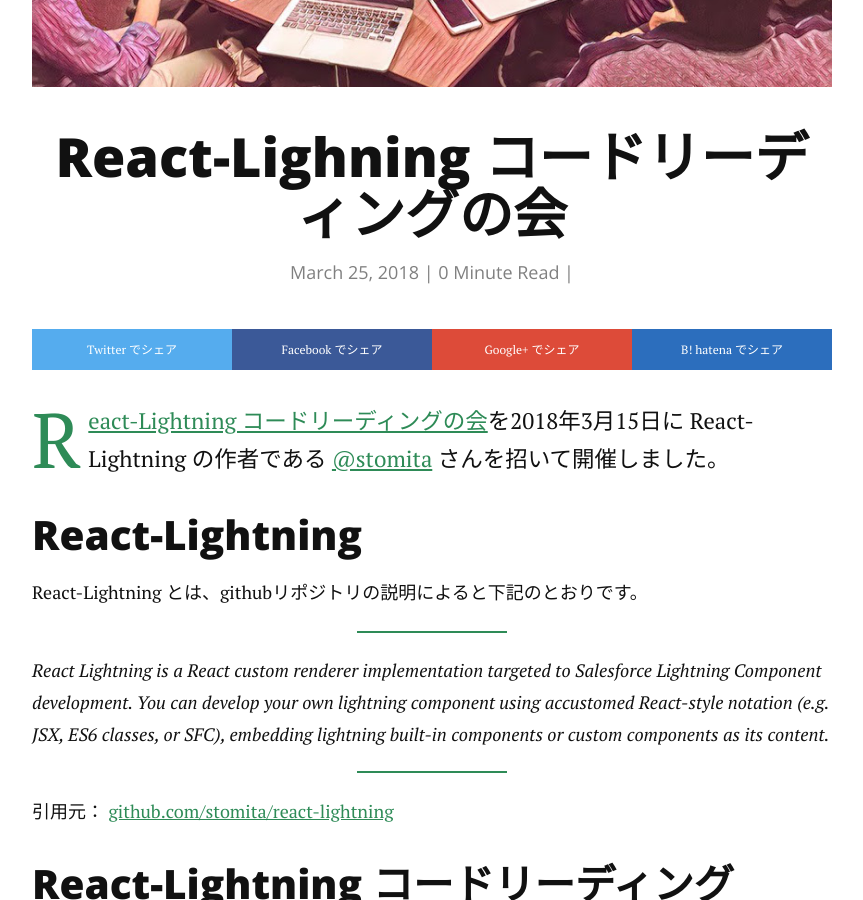
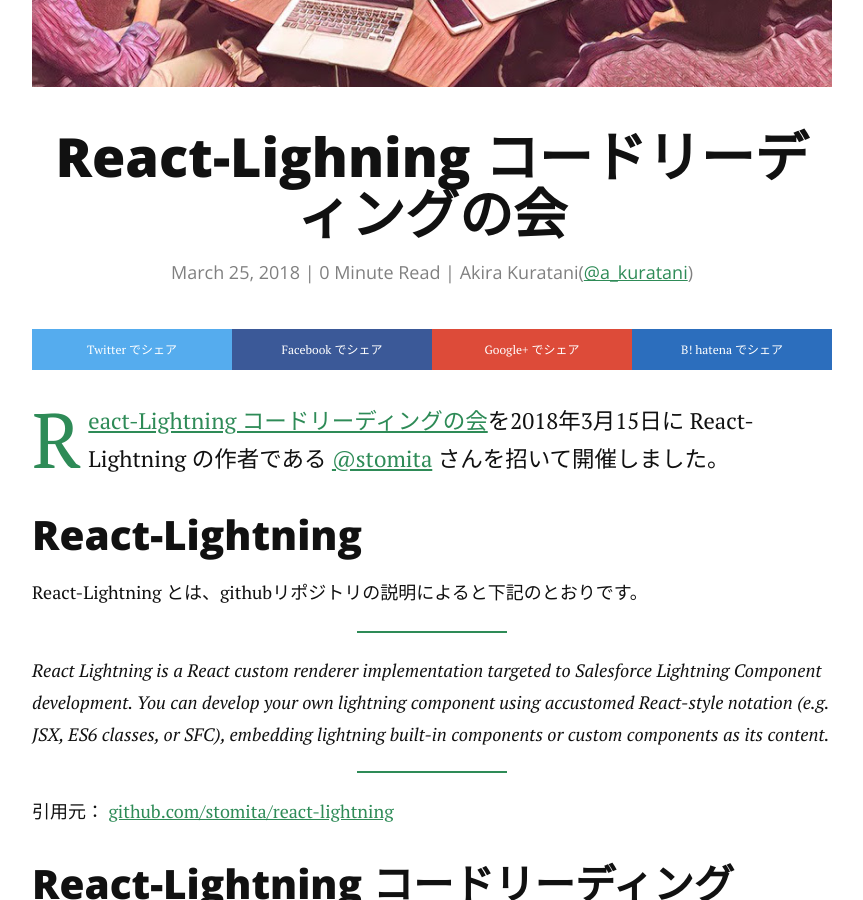
Before and after one commit to sfdgtokyo/sfdgtokyo.github.io, a Jekyll site: the page built from _posts/2018-03-25-react-lightning-codereading.md, in a window 1280 px wide and 900 px high, scrolled down 683 px. Shown: the whole window, without its empty margins (208-1071 px from the left). Built offline with Jekyll 4.4.1, drawn with Linux system fonts in a browser that asks for light colours; nearby versions of some CDN libraries; comment, search, counter and statistics services are not loaded.

Commit message:
Fix properties

```diff
--- a/_posts/2018-03-25-react-lightning-codereading.md
+++ b/_posts/2018-03-25-react-lightning-codereading.md
@@ -3,6 +3,8 @@
 title:  "React-Lighning コードリーディングの会"
 date:   2018-03-25
 image: 2018-03-25-react-lightning-codereading.jpg
+author: Akira Kuratani
+twitter: a_kuratani
 ---
 
 <p class="intro"><a href="https://www.meetup.com/ja-JP/Tokyo-Salesforce-Developer-Group/events/248247820/" target="\_blank"><span class="dropcap">R</span>eact-Lightning コードリーディングの会</a>を2018年3月15日に React-Lightning の作者である <a href="https://twitter.com/stomita" target="\_blank">@stomita</a> さんを招いて開催しました。</p>
```
